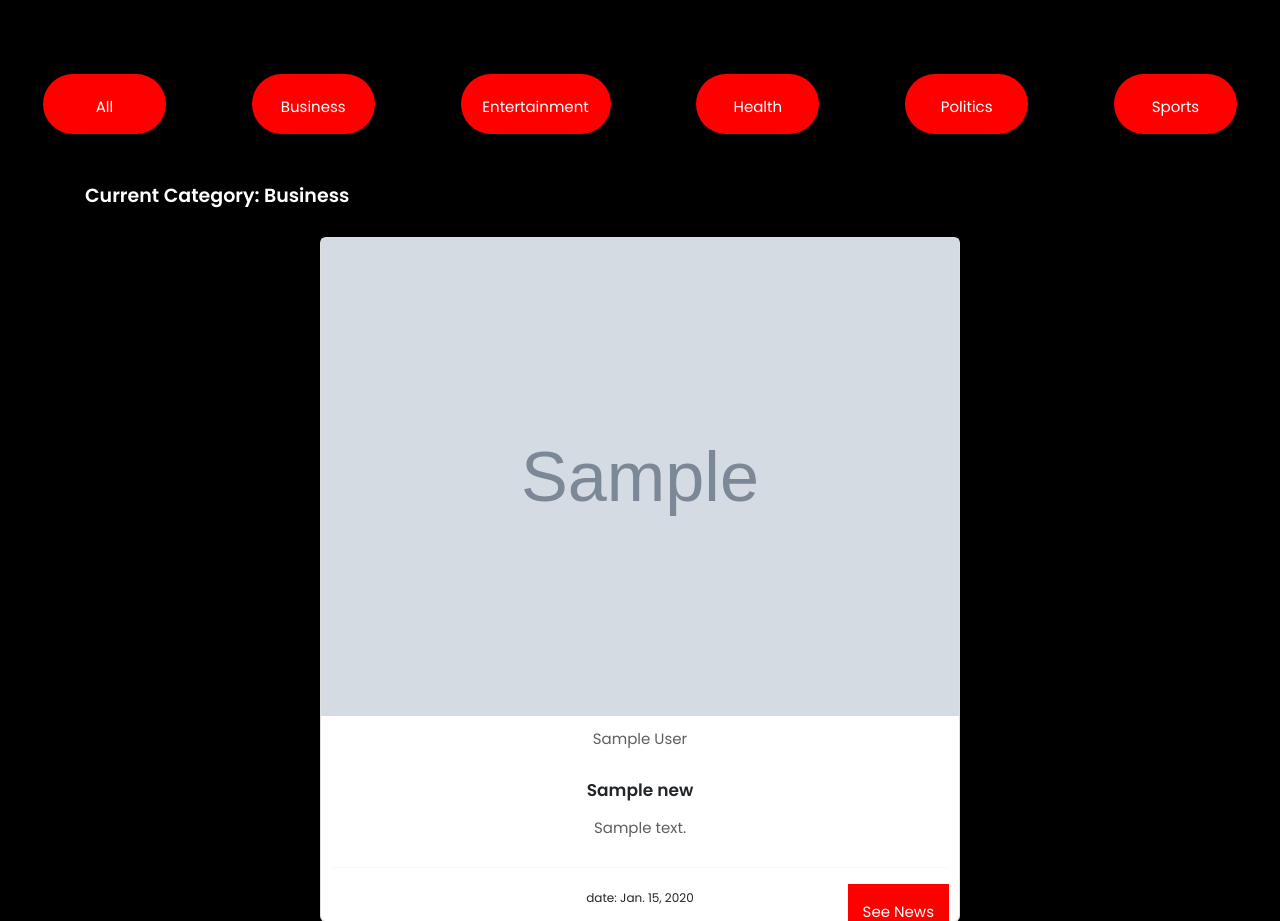
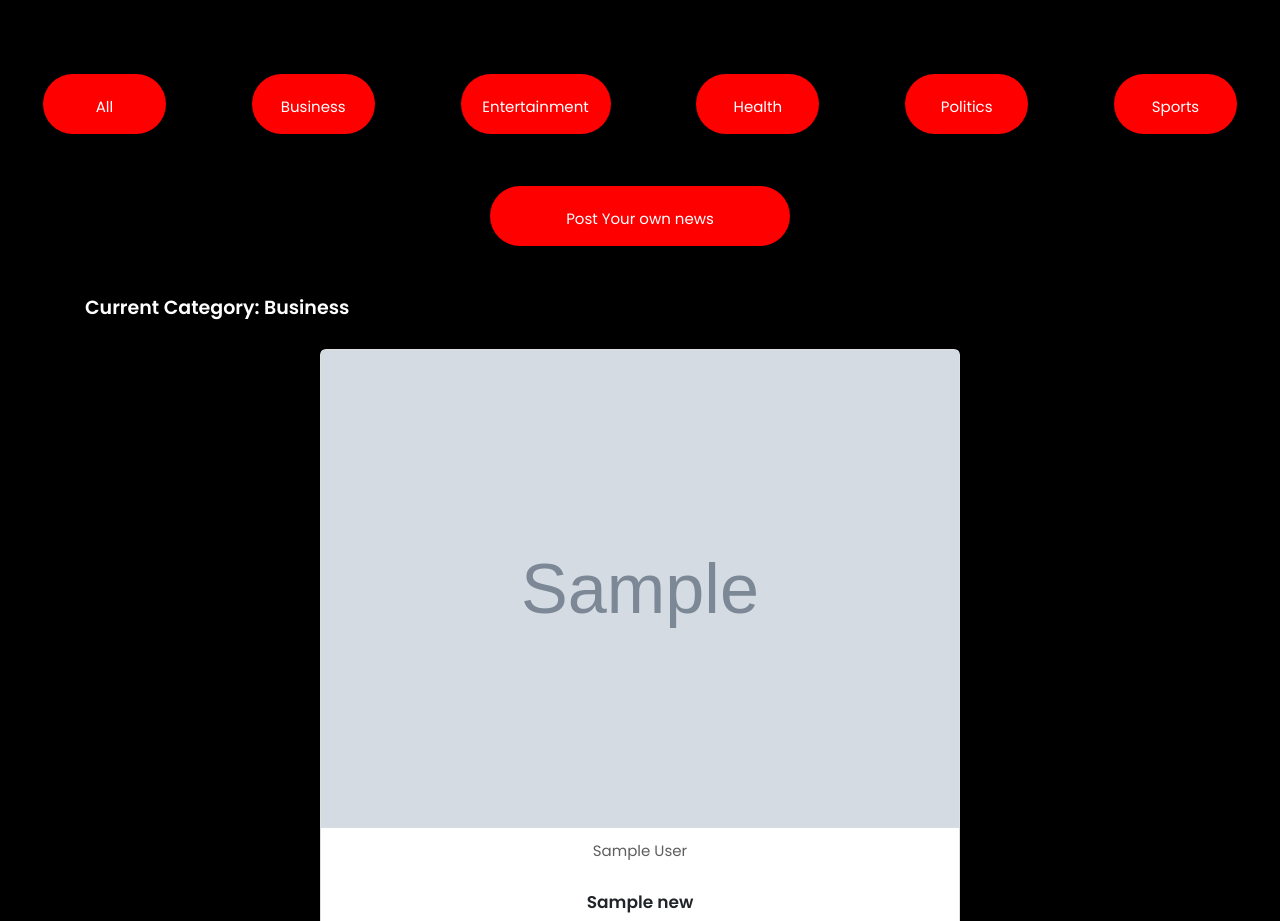
Before and after one commit to AyaanBari/NewsWebsite, a Django app: page /usernews/1 in a window 1280 px wide. Shown: the part 95-1016 px from the top of the page. Run offline with Django 4.2, Linux system fonts and the light colour scheme; tables that the repository leaves empty hold one stand-in row (values such as "Sample post"); grey boxes marked "Sample" are stand-in pictures; some libraries are stand-ins or nearby versions; some web fonts are replaced.

Commit message:
modified:   Website/today/today/__pycache__/urls.cpython-312.pyc 	modified:   Website/today/today/urls.py 	modified:   Website/today/todaytomorrownews/__pycache__/views.cpython-312.pyc 	modified:   Website/today/todaytomorrownews/templates/today/usernews.html 	modified:   Website/today/todaytomorrownews/views.py

```diff
--- a/Website/today/today/urls.py
+++ b/Website/today/today/urls.py
@@ -16,9 +16,11 @@ Including another URLconf
 """
 from django.contrib import admin
 from django.urls import path ,include
+from django.conf.urls.static import static
+from django.conf import settings
 
 urlpatterns = [
     path('admin/', admin.site.urls),
     path('', include('todaytomorrownews.urls')),
 
-]
+] + static(settings.MEDIA_URL, document_root=settings.MEDIA_ROOT)
--- a/Website/today/todaytomorrownews/templates/today/usernews.html
+++ b/Website/today/todaytomorrownews/templates/today/usernews.html
@@ -79,7 +79,11 @@
       </div>
 
   <br><br>
-
+  <center><div class="btn-group d-flex" role="group" aria-label="Category Buttons" style="justify-content: none;">
+        <a href="{% url 'postnews' %}" style="border-radius: 49px; background-color: red; color: white; padding: 20px; width: 300px; height: 60px; margin: 0 auto; text-align: center;">
+            <span style="align-items: center;">Post Your own news</span>  </a>
+            </div></center>
+<br><br>
 
     <div class="container" style="margin-bottom:40px;">
         <center>
@@ -92,7 +96,9 @@
                     {% if news %}
                     {% for i in news %}
                     <div class="card rounded shadow-lg" style="width: 40rem;margin-bottom:70px;">
-                        <img src="{{ i.image }}" class="card-img-top" alt="...">
+
+                        <img src="/../../../images/{{ i.image}}" class="card-img-top" alt="Image for {{ i.title }}">
+
                         <div class="card-body" style="padding:10px;">
                             <p class="card-text">{{ i.author }}</p>
                             <h5 class="card-title">{{ i.title }}</h5>
--- a/Website/today/todaytomorrownews/views.py
+++ b/Website/today/todaytomorrownews/views.py
@@ -14,6 +14,7 @@ from datetime import datetime
 from django.views.decorators.csrf import csrf_exempt
 import pickle
 import datetime
+from django.conf import settings
 API_KEY='9102aa4297e644dea116668aedc4419e'
 
 
@@ -113,20 +114,18 @@ def usernews(request, catid=None):
         else:
             messages.error(request, 'Invalid category selected.')
             return redirect('index')
-        try:
-            # Filter news based on catid (assuming 'catid' field exists)
-            if catid != 0:  # Check if 'catid' is provided
-                news = News.objects.filter(catid=catid)
-            else:
-                news = News.objects.all()  # Show all news if no category selected
 
-            context = {'news': news, 'cat': cat}  # No need for 'category_list' since you're not displaying categories separately
-            if not news:
-                messages.info(request, 'No news posts found in this category.')
-            return render(request, 'today/usernews.html', context)
-        except Exception as e:
-            messages.error(request, f'An error occurred: {e}')
-            return redirect('index')
+        if catid != 0:  # Check if 'catid' is provided
+            news = News.objects.filter(catid=catid)
+        else:
+            news = News.objects.all()  # Show all news if no category selected
+
+        # Access image for each news item
+
+        context = {'news': news, 'cat': cat}  # No need for 'category_list' since you're not displaying categories separately
+        if not news:
+            messages.info(request, 'No news posts found in this category.')
+        return render(request, 'today/usernews.html', context)
     else:
         messages.error(request, 'Invalid request method.')
         return redirect('index')
```
